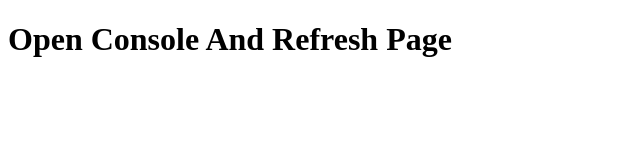
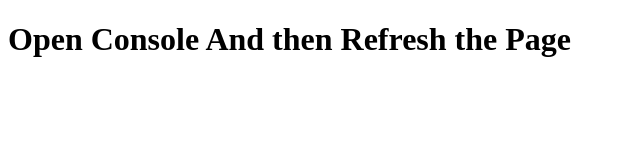
Before and after one commit to Arif1951995/array-cardio-day-1, a plain HTML site: page index.html in a window 1280 px wide. Shown: the whole page, without its empty margins (0-640 px from the left). Drawn offline with Linux system fonts and the light colour scheme.

Commit message:
Add files via upload

```diff
--- a/index.html
+++ b/index.html
@@ -7,7 +7,7 @@
     <title>Array Cardio Day 1</title>
 </head>
 <body>
-    <h1>Open Console And Refresh Page </h1>
+    <h1>Open Console And then Refresh the Page </h1>
 
    <script src="script.js"></script>
 </body>
```
